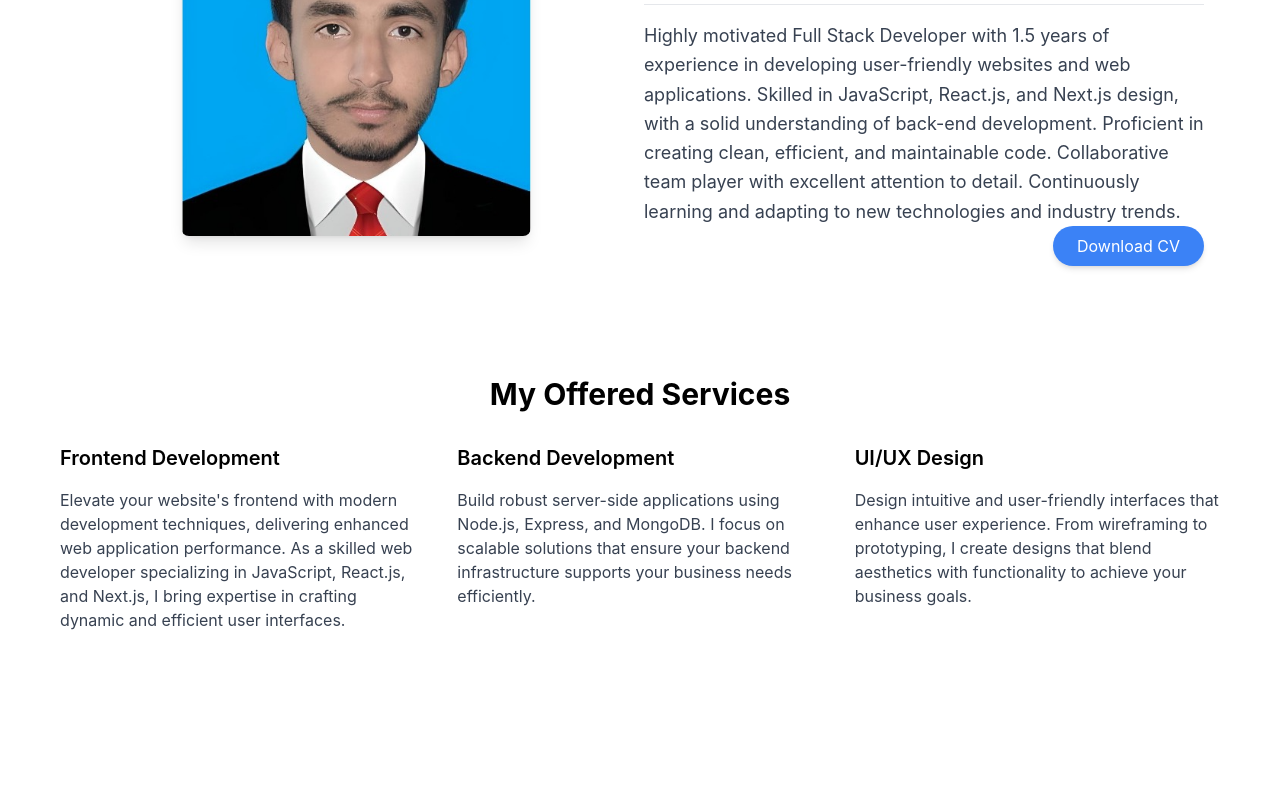
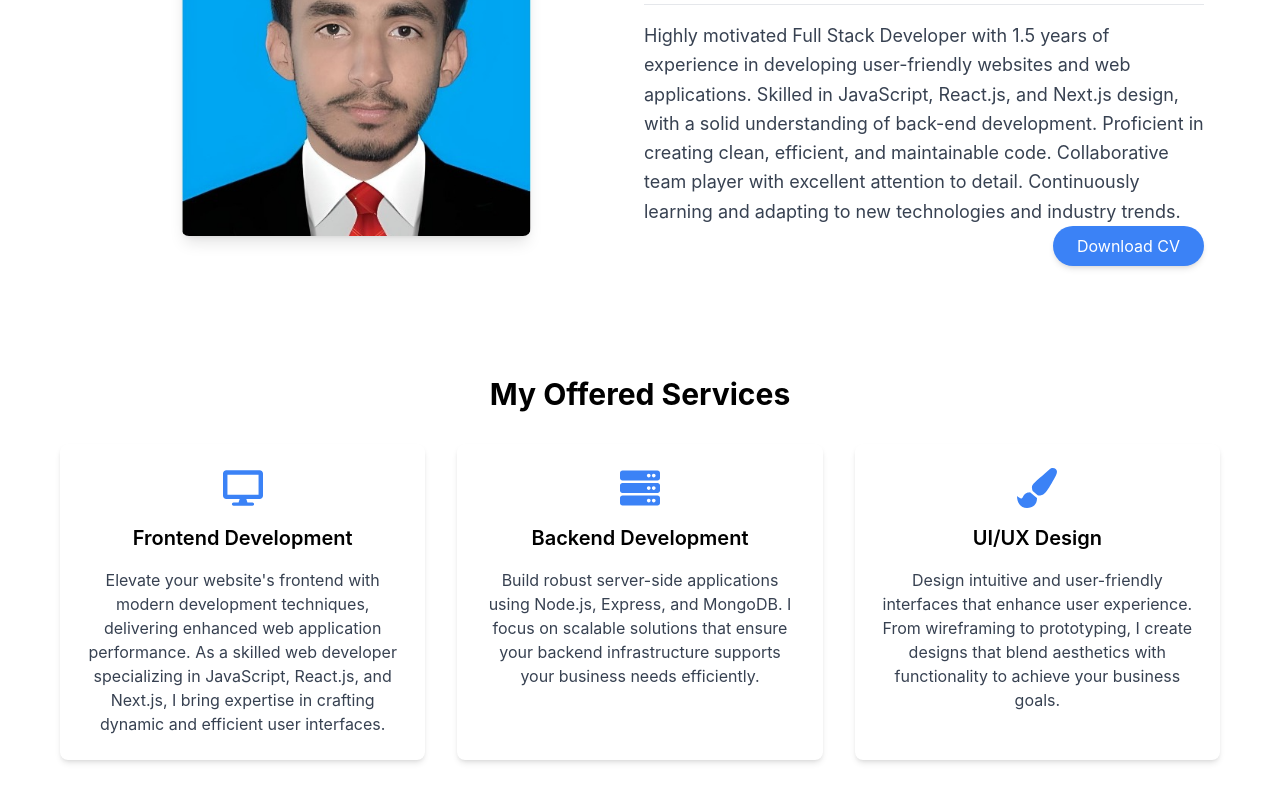
Before and after one commit to kamranalig/kamran_portfolio, a React (Vite) app: page / in a window 1280 px wide. Shown: the part 998-1798 px from the top of the page. Before the commit the page ends 1670 px from the top, so only its background shows below. Built offline with nearby package versions, Linux system fonts and the light colour scheme.

Commit message:
services section design implemented

```diff
--- /dev/null
+++ b/src/components/servicess/Services.css
@@ -0,0 +1,7 @@
+.service-card {
+  transition: transform 0.3s ease;
+}
+
+.service-card:hover {
+  transform: scale(1.05);
+}
--- a/src/components/servicess/index.jsx
+++ b/src/components/servicess/index.jsx
@@ -1,4 +1,6 @@
 import React from "react";
+import { FaDesktop, FaServer, FaPaintBrush } from "react-icons/fa";
+import "./Services.css";
 
 const Services = () => {
   return (
@@ -7,30 +9,47 @@ const Services = () => {
         My Offered Services
       </h3>
       <div className="grid grid-cols-1 md:grid-cols-3 gap-8">
-        <div className="service-card">
-          <h4 className="text-xl font-semibold mb-4">Frontend Development</h4>
-          <p className="text-gray-700">
-            Elevate your website's frontend with modern development techniques,
-            delivering enhanced web application performance. As a skilled web
-            developer specializing in JavaScript, React.js, and Next.js, I bring
-            expertise in crafting dynamic and efficient user interfaces.
+        <div className="service-card bg-white shadow-md rounded-lg p-6 flex flex-col justify-between">
+          <div>
+            <FaDesktop size={40} className="text-blue-500 mb-4 mx-auto" />
+            <h4 className="text-xl font-semibold mb-4 text-center">
+              Frontend Development
+            </h4>
+            <p className="text-gray-700 text-center">
+              Elevate your website's frontend with modern development
+              techniques, delivering enhanced web application performance. As a
+              skilled web developer specializing in JavaScript, React.js, and
+              Next.js, I bring expertise in crafting dynamic and efficient user
+              interfaces.
             </p>
           </div>
-        <div className="service-card">
-          <h4 className="text-xl font-semibold mb-4">Backend Development</h4>
-          <p className="text-gray-700">
+        </div>
+        <div className="service-card bg-white shadow-md rounded-lg p-6 flex flex-col justify-between">
+          <div>
+            <FaServer size={40} className="text-blue-500 mb-4 mx-auto" />
+            <h4 className="text-xl font-semibold mb-4 text-center">
+              Backend Development
+            </h4>
+            <p className="text-gray-700 text-center">
               Build robust server-side applications using Node.js, Express, and
               MongoDB. I focus on scalable solutions that ensure your backend
               infrastructure supports your business needs efficiently.
             </p>
           </div>
-        <div className="service-card">
-          <h4 className="text-xl font-semibold mb-4">UI/UX Design</h4>
-          <p className="text-gray-700">
+        </div>
+        <div className="service-card bg-white shadow-md rounded-lg p-6 flex flex-col justify-between">
+          <div>
+            <FaPaintBrush size={40} className="text-blue-500 mb-4 mx-auto" />
+            <h4 className="text-xl font-semibold mb-4 text-center">
+              UI/UX Design
+            </h4>
+            <p className="text-gray-700 text-center">
               Design intuitive and user-friendly interfaces that enhance user
               experience. From wireframing to prototyping, I create designs that
-            blend aesthetics with functionality to achieve your business goals.
+              blend aesthetics with functionality to achieve your business
+              goals.
             </p>
+          </div>
         </div>
       </div>
     </div>
```
Lines whose indentation alone changed are shown as unchanged.
